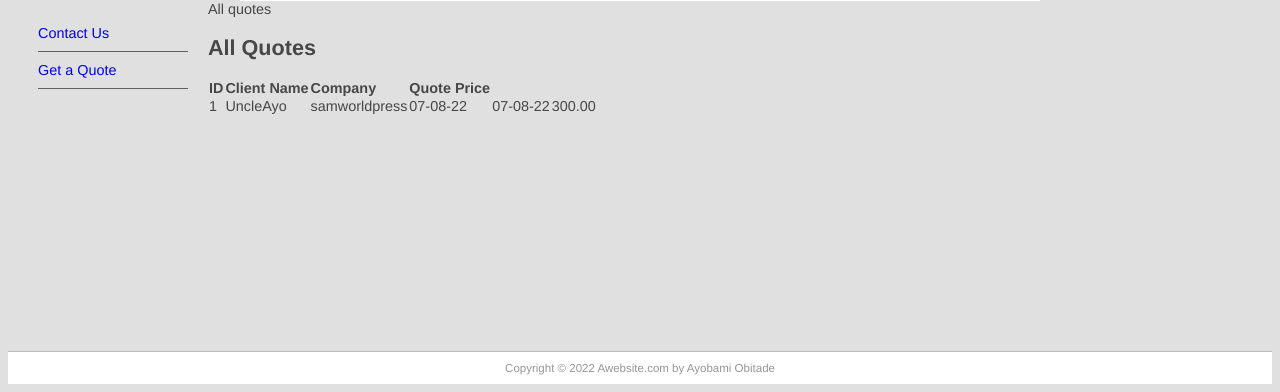
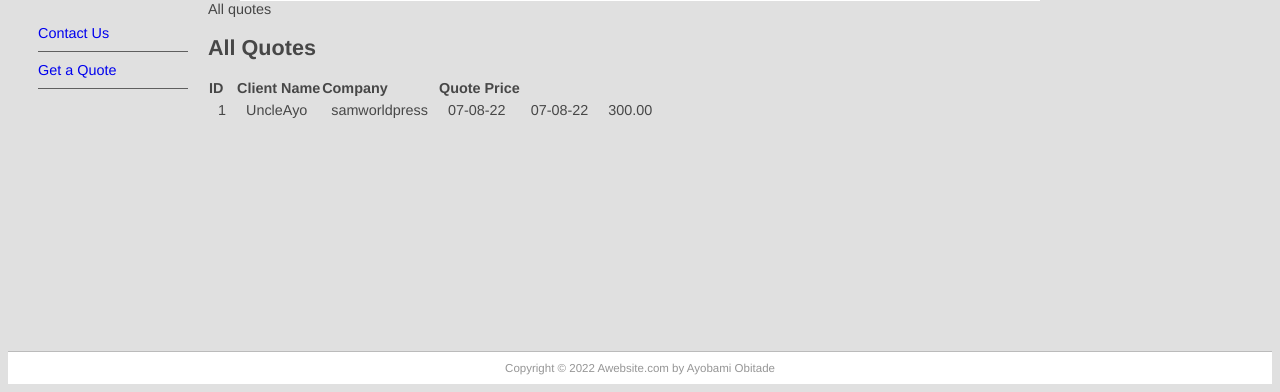
Before and after one commit to ayosamobitade/awebsite, a Django app: page /quote/show in a window 1280 px wide. Shown: the part 533-925 px from the top of the page. Run offline with Django 4.2, Linux system fonts and the light colour scheme; a user stored in the database is signed in; data comes from the database, SQL or seed files in the repository.

Commit message:
some updates

```diff
--- a/awebsite/static/main.css
+++ b/awebsite/static/main.css
@@ -116,7 +116,7 @@ input{
 }
 
 .quoterow td {
-    padding: 5px, 10px;
+    padding: 5px 10px;
 }
 .altrow {
     background-color: #e0e0e0;
```
